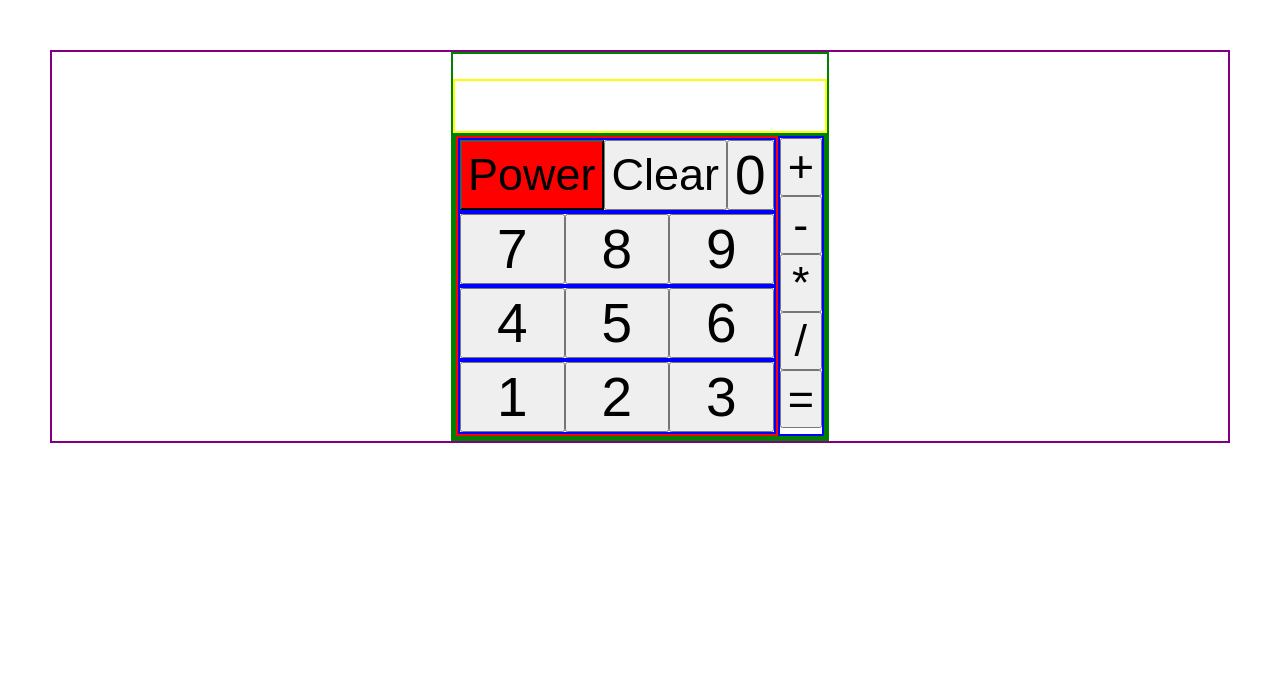
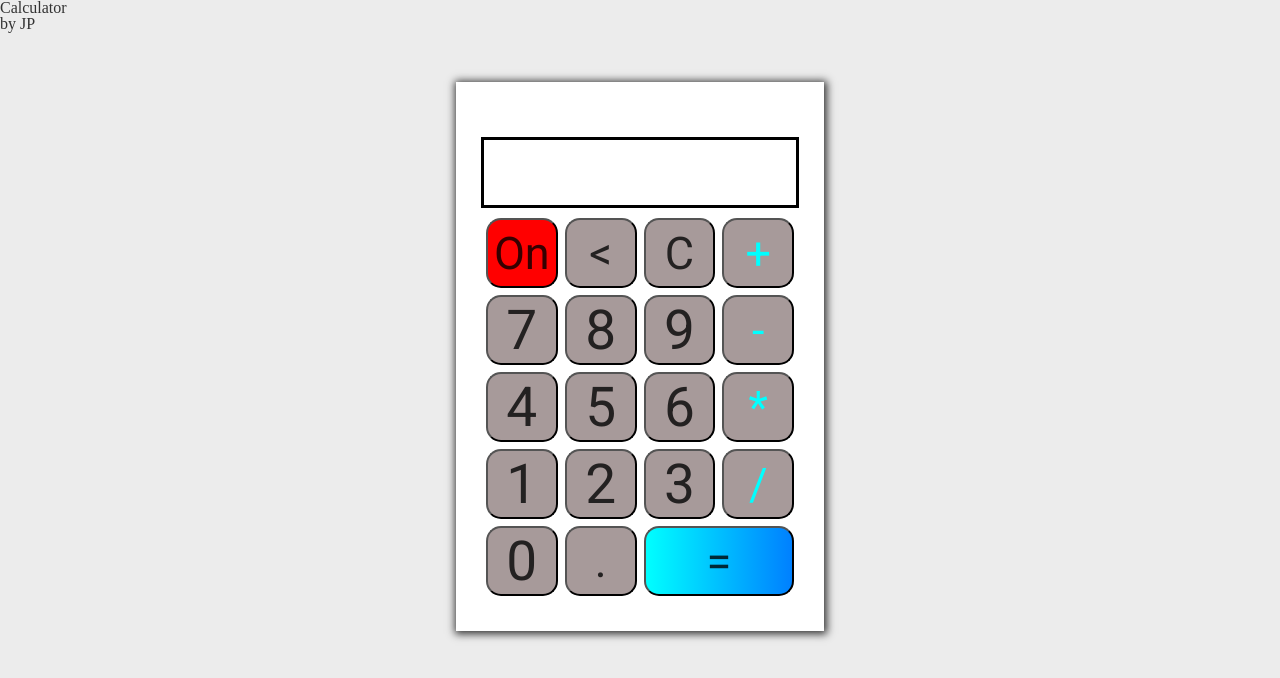
Before and after one commit to JoeyJr37/Calculator, a plain HTML site: page index.html in a window 1280 px wide. Drawn offline with Linux system fonts and the light colour scheme.

Commit message:
Updated styles

```diff
--- a/app.js
+++ b/app.js
@@ -21,7 +21,7 @@ const isComplexCalculating = () => {
 const powerBtn = document.querySelector("#power");
 const turnOn = () => {
 	state.isOn = true;
-	powerBtn.style.backgroundColor = "#45e41e";
+powerBtn.style.backgroundColor = "rgb(0, 255, 64)";
 };
 
 const turnOnCalculator = (function() {
--- a/index.html
+++ b/index.html
@@ -1,51 +1,47 @@
 <!doctype html>
 <html>
 <head><title>Calculator</title>
+<link rel="stylesheet" type="text/css" href="reset.css">
+<link href="https://fonts.googleapis.com/css?family=Roboto&display=swap" rel="stylesheet">
 <link rel="stylesheet" type="text/css" href="style.css">
-<link rel="stylesheet" type="text/css" href="reset.css">
+
 </head>
 <body>
+<h1> Calculator </h1>
+<h2> by JP </h2>
 <main class="main">
 
 <div class="calculator-container">
-
 <span id="calculatingBox"></span>
 <span id="displayBox"></span>
 
 <div class ="section-container">
-<div class="numbers-container">
-	<div class="numbers-row">
-    <button id="power"> Power </button>
-    <button id ="clear"> Clear </button>
-    <button class="numbers" value = 0> 0 </button>
-	</div>
-	<div class="numbers-row">
+
+<button id="power"> On </button>
+<button id="backspace"> < </button>
+<button id ="clear"> C </button>
+<button class="operators operations" id ="+" value="plus"> + </button>
+
 <button class="numbers" value = 7> 7 </button>
 <button class="numbers" value = 8> 8 </button>
 <button class="numbers" value = 9> 9 </button>
-	</div>
-	<div class="numbers-row">
+<button class="operators operations" id ="-" value="minus"> - </button>
+
 <button class="numbers" value = 4> 4 </button>
 <button class="numbers" value = 5> 5 </button>
 <button class="numbers" value = 6> 6 </button>
-	</div>
-	<div class="numbers-row">
+<button class="operators operations" id ="*" value="multiply"> * </button>
+
 <button class="numbers" value = 1> 1 </button>
 <button class="numbers" value = 2> 2 </button>
 <button class="numbers" value = 3> 3 </button>
-	</div>
+<button class="operators operations" id ="/" value="divide"> / </button>
+
+<button class="numbers" value = 0> 0 </button>
+<button class="decimal" value = "."> . </button>
+<button class="operators equals" id ="=" value="equals"> = </button>
 </div>
 
-<div class="buttons-container">
-	<div class="operator-container">
-    <button class="operators" id ="+" value="plus"> + </button>
-    <button class="operators" id ="-" value="minus"> - </button>
-    <button class="operators" id ="*" value="multiply"> * </button>
-    <button class="operators" id ="/" value="divide"> / </button>
-    <button class="operators" id ="=" value="equals"> = </button>
-	</div>
-    </div>
-</div>
 </div>
 </main>
 
--- a/style.css
+++ b/style.css
@@ -1,33 +1,14 @@
 * {
 font-size: 45px;
+font-family: 'Roboto', sans-serif;
+color: #000000c9;
 }
 
-#displayBox {
-    border: 2px solid yellow;
-	height: 50px;
+body {
+background: #80808026;
 }
 
-#calculatingBox {
-	font-size: 20px;
-	height: 25px;
-}
-
-#power {
-background-color: red;
-}
-
-.numbers-container {
-display: grid;
-grid-template-columns: 1fr;
-grid-template-rows: repeat(3, 1fr);
-border: 2px solid red;}
-
-.buttons-container {
-display: flex;
-border: 2px solid blue;}
-
 .main {
-border: 2px solid purple;
 display: flex;
 margin: 50px;
 justify-content: center;
@@ -36,25 +17,51 @@ justify-content: center;
 .calculator-container {
 display:flex;
 flex-direction: column;
-border: 2px solid green;
+padding: 25px;
+box-shadow: 1px 1px 8px 2px;
+background: white;
 }
 
 .section-container {
-display: flex;
-border: 3px solid green;
+display: grid;
+grid-template-columns: repeat(4, 1fr);
+grid-template-rows: repeat(4, 1fr);
+grid-gap: 7px;
+padding: 10px 5px 10px 5px;
 }
 
-.numbers-row {
-border: 2px solid blue;
-display: flex;
+.equals {
+grid-column: 3 / span 2;
+background: linear-gradient(to right, rgb(0, 255, 255), rgb(0, 128, 255));
+}
+
+.operations {
+color: rgb(0, 255, 255);
+}
+
+#displayBox {
+	height: 50px;
+	padding: 15px 0px 0px 10px;
+	font-weight: bold;
+	border: 3px solid black;
+}
+
+#calculatingBox {
+	font-size: 12px;
+	height: 15px;
+	padding: 10px 0px 5px 7px;
+}
+
+button {
+background-color: #a79a9a;
+border-radius: 15px;
+}
+
+#power {
+background-color: red;
 }
 
 .numbers {
 font-size: 55px;
 width: 100%;
 }
-
-.operator-container {
-display: flex;
-flex-direction: column;
-}
```
Lines whose indentation alone changed are shown as unchanged.
